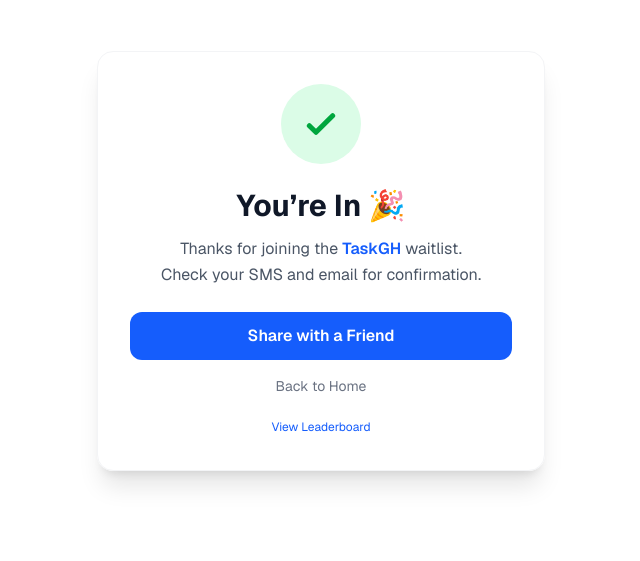
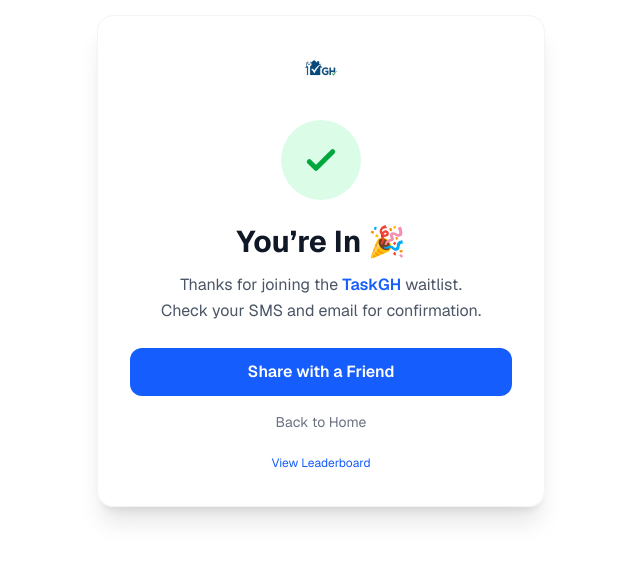
Before and after one commit to jefferyofosu1-cyber/waitlist.taskgh, a Next.js app: page /success in a window 1280 px wide. Shown: the part 139-700 px from the top of the page, without its empty margins (319-959 px from the left). Built offline with nearby package versions, Linux system fonts and the light colour scheme; no server answers.

Commit message:
Use logo as browser favicon and add to success view.

```diff
--- a/src/app/layout.tsx
+++ b/src/app/layout.tsx
@@ -20,6 +20,9 @@
   metadataBase: new URL("https://waitlist.taskgh.com"),
   alternates: {
     canonical: "/",
+  },
+  icons: {
+    icon: "/logo.png",
   },
 };
 
--- a/src/components/success-view.tsx
+++ b/src/components/success-view.tsx
@@ -26,6 +26,11 @@
   return (
     <div className="min-h-screen flex items-center justify-center bg-white px-6">
       <div className="w-full max-w-md rounded-2xl shadow-xl border border-gray-100 p-8 text-center">
+        {/* Logo */}
+        <div className="mb-8 flex justify-center">
+          <img src="/logo.png" alt="TaskGH" className="h-10 w-auto" />
+        </div>
+
         {/* Success Icon */}
         <div className="mx-auto flex items-center justify-center w-20 h-20 rounded-full bg-green-100 mb-6">
           <svg
```
